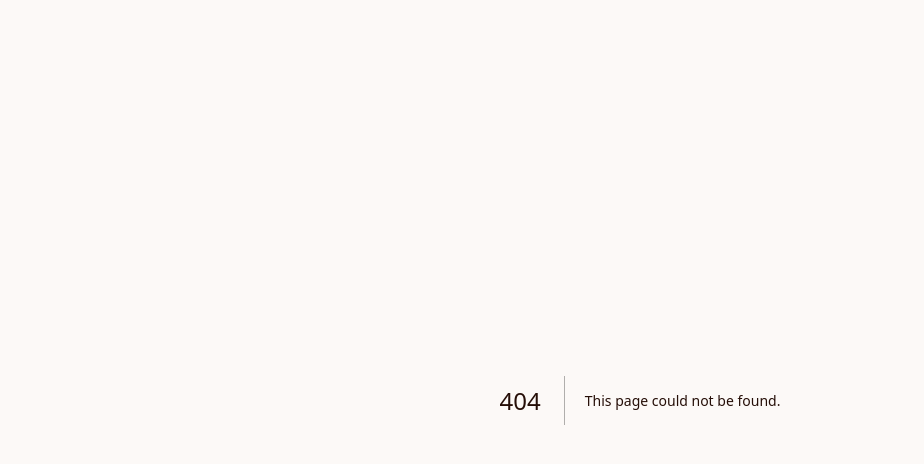
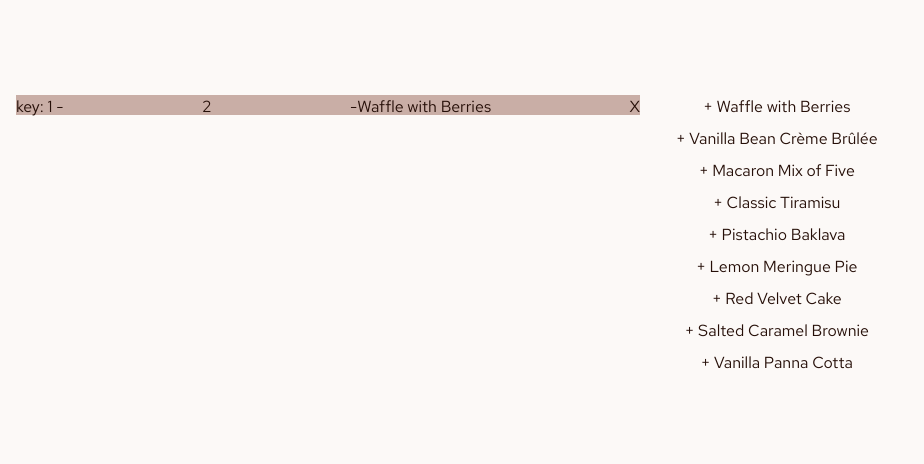
Before and after one commit to Urvashi3311/cafe, a Next.js app: page /test in a window 1280 px wide. Before the commit this address had no page. Shown: the top 464 px of the page, without its empty margins (0-924 px from the left). Built offline with nearby package versions, Linux system fonts and the light colour scheme.

Commit message:
improve motions

```diff
--- a/app/components/Cart.tsx
+++ b/app/components/Cart.tsx
@@ -26,7 +26,7 @@ const Cart = (props: CartPropTypes) => {
         {getOrderTotal() > 0 ? (
           <>
             <div className="mb-5">
-              {/* TODO: using AnimatePresence for exit animation stops cartItem to rerender correctly  */}
+              {/* TODO: (Bug) using AnimatePresence for exit animation stops cartItem to rerender correctly  */}
 
               {/* <AnimatePresence initial={false}> */}
                 {cart.map((item) => (
--- a/app/components/CartItem.tsx
+++ b/app/components/CartItem.tsx
@@ -4,7 +4,7 @@ import { CartItemType } from "@/app/lib/definitions";
 import Button from "@/app/components/Button";
 import { useAppContext } from "@/app/context";
 import { formatDollar } from "@/app/utils";
-import { motion, useIsPresent } from "framer-motion";
+import { motion, useIsPresent, Variants } from "framer-motion";
 import { useEffect } from "react";
 
 type CartItemProps = {
@@ -16,10 +16,17 @@ const CartItem = (props: CartItemProps) => {
   const { removeFromCart } = useAppContext();
   const cartItemTotal = item.quantity * item.product.price;
 
-  const animations = {
+  const containerVariants: Variants = {
     initial: { opacity: 0, y: 20 },
     animate: { opacity: 1, y: 0 },
     exit: { opacity: 0, x: 100, transition: { duration: 0.2 } },
+  };
+
+  const quantityVariants: Variants = {
+    initial: { opacity: 0 },
+    animate: { opacity: 1 },
+    exit: { opacity: 0 },
+    // transition: { duration: 0.3 },
   };
 
   useEffect(() => {
@@ -34,9 +41,16 @@ const CartItem = (props: CartItemProps) => {
     !isPresent && console.log(item.product.id, "I've been removed!");
   }, [isPresent]);
 
+  useEffect(() => {
+    console.log("new quantity: ", item.product.name, item.quantity);
+  }, [item.quantity]);
+
   return (
     <motion.div
-      {...animations}
+      variants={containerVariants}
+      initial="initial"
+      animate="animate"
+      exit="exit"
       layout
       id="animated"
       className="flex justify-between items-center border-b border-rose-100 py-3"
@@ -46,10 +60,12 @@ const CartItem = (props: CartItemProps) => {
         <div className="text-sm">
           <motion.span
             key={item.quantity}
-            initial={{ opacity: 0 }}
-            animate={{ opacity: 1 }}
-            exit={{ opacity: 0 }}
-            transition={{ duration: 0.3 }}
+            variants={quantityVariants}
+            initial="initial"
+            animate="animate"
+            exit="exit"
+            layout
+            // transition="transition"
             className="mr-4 text-red font-semibold"
           >
             {item.quantity}x
--- a/app/layout.tsx
+++ b/app/layout.tsx
@@ -29,8 +29,6 @@ export default function RootLayout({
       >
         {children}
       </body>
-      {/* <footer>
-      </footer> */}
     </html>
   );
 }
--- /dev/null
+++ b/app/test/page.tsx
@@ -0,0 +1,132 @@
+"use client";
+import { AnimatePresence, motion } from "framer-motion";
+import { products } from "../lib/data";
+import { useState } from "react";
+
+export default function Home() {
+  const [cart, setCart] = useState([
+    {
+      product: {
+        id: 1,
+        image: {
+          thumbnail: "/image-waffle-thumbnail.jpg",
+          mobile: "/image-waffle-mobile.jpg",
+          tablet: "/image-waffle-tablet.jpg",
+          desktop: "/image-waffle-desktop.jpg",
+        },
+        name: "Waffle with Berries",
+        category: "Waffle",
+        price: 6.5,
+      },
+      quantity: 2,
+    },
+  ]);
+
+  const addNewProduct = (id:number) => {
+    const len = cart.length;
+    if (len === products.length) {
+      return;
+    }
+    let cpy = [...cart, { product: products[len], quantity: 1 }];
+    setCart(cpy);
+  };
+
+  const animations = {
+    initial: { opacity: 0, y: 20 },
+    animate: { opacity: 1, y: 0 },
+    exit: { opacity: 0, x: 100, transition: { duration: 0.2 } },
+  };
+
+  const removeMe = (id: number) => {
+    let cpy = cart.filter((item) => item.product.id !== id);
+    setCart(cpy);
+  };
+
+  const handleAdd = (id: number) => {
+    const existingProductIndex = cart.findIndex(
+      (cartItem) => cartItem.product.id === id
+    );
+
+    console.log(existingProductIndex);
+    if (existingProductIndex === -1) {
+      return;
+    }
+
+    const cpyCart = cart;
+    const updatedCart = cpyCart.map((item, index) => {
+      if (index === existingProductIndex) {
+        return {
+          ...item,
+          quantity: item.quantity + 1,
+        };
+      }
+      return item;
+    });
+
+    console.log(updatedCart);
+
+    setCart(updatedCart);
+  };
+
+  const variants = {
+    initial: { opacity: 0, y: 20 },
+    animate: { opacity: 1, y: 0 },
+    exit: { opacity: 0, x: 100, transition: { duration: 0.2 } },
+  };
+
+  const numberVariants = {
+    initial: { opacity: 0 },
+    animate: { opacity: 1 },
+    exit: { opacity: 0 },
+  };
+  return (
+    <>
+      <main className="container px-4 py-[95px]">
+        <div className="flex gap-9">
+          <div className="w-1/2">
+            <AnimatePresence initial={false}>
+              {cart.map((item) => (
+                <motion.div
+                  // {...animations}
+                  // layout
+                  key={item.product.id}
+                  data-key={item.product.id}
+                  initial="initial"
+                  animate="animate"
+                  exit="exit"
+                  variants={variants}
+                  className="bg-rose-300 h-5 mb-2 flex justify-between"
+                >
+                  key: {item.product.id} -
+                  <motion.span
+                    // initial="initial"
+                    // animate="animate"
+                    // exit="exit"
+                    variants={numberVariants}
+                  >
+                    {item.quantity}
+                  </motion.span>{" "}
+                  -{item.product.name}
+                  <span
+                    key={item.product.id}
+                    onClick={() => removeMe(item.product.id)}
+                  >
+                    X
+                  </span>
+                </motion.div>
+              ))}
+            </AnimatePresence>
+          </div>
+
+          <div className="flex flex-col gap-2">
+            {products.map((item) => (
+              <button key={item.id} onClick={() => handleAdd(item.id)}>
+                + {item.name}
+              </button>
+            ))}
+          </div>
+        </div>
+      </main>
+    </>
+  );
+}
```
